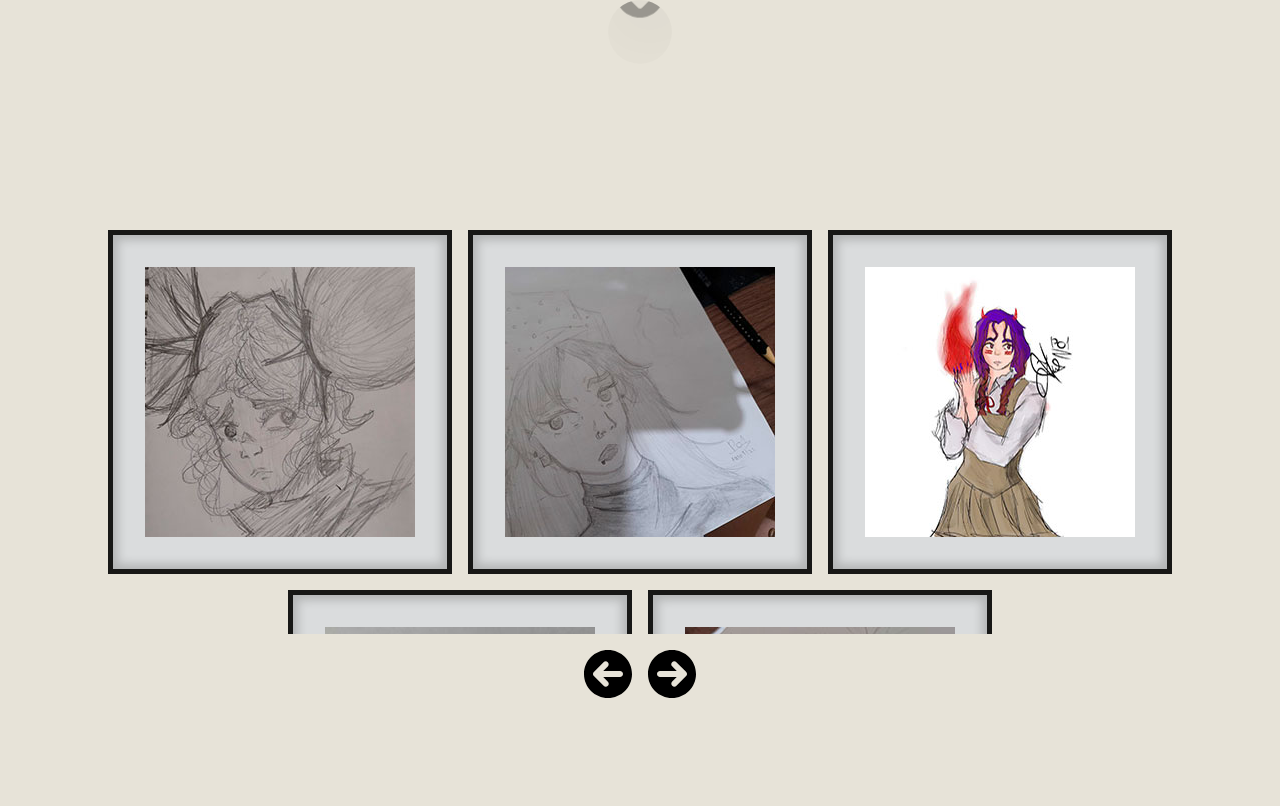
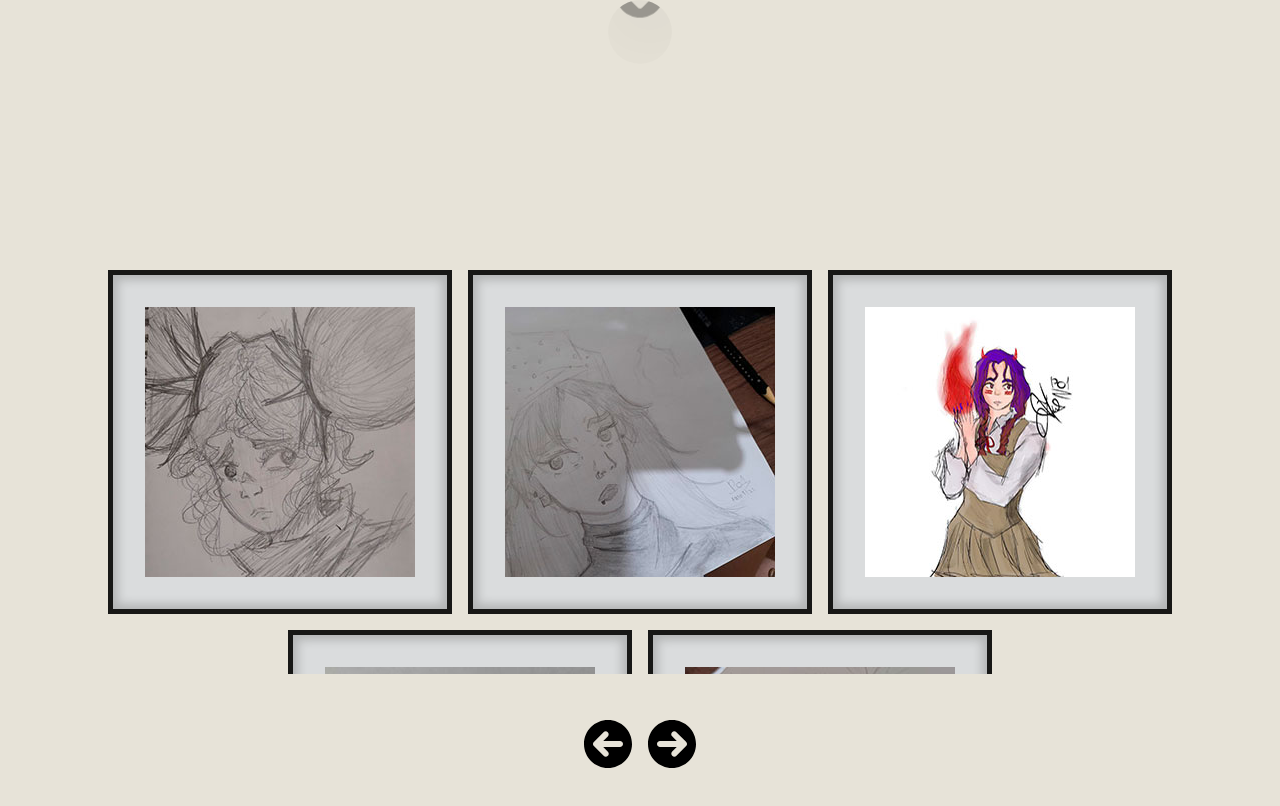
Before and after one commit to AtomicFeasT/01Artworks, a React (Vite) app: page / in a window 1280 px wide. Shown: the part 720-1526 px from the top of the page. Built offline with nearby package versions, Linux system fonts and the light colour scheme; a web font is replaced by a local one.

Commit message:
style(src): for now, removed carousel logic

```diff
--- a/src/pages/HomeRevamp.tsx
+++ b/src/pages/HomeRevamp.tsx
@@ -1,4 +1,4 @@
-import { FunctionComponent, HTMLAttributes, ReactNode, useState } from "react"
+import React, { FunctionComponent, HTMLAttributes, ReactNode, useRef, useState } from "react"
 
 // Production SCSS
 import '../styles/pages/home.scss'
@@ -6,6 +6,7 @@ import '../styles/pages/home.scss'
 // Autoprefixed CSS
 // import './css/styles.min.css'
 
+// Remove And Add Class In The Click Of A Button
 type SectionProps = HTMLAttributes<HTMLElement>&{children: ReactNode, show: boolean, hideClass: string}
 
 const Section: FunctionComponent<SectionProps> = ({
@@ -22,6 +23,13 @@ const Section: FunctionComponent<SectionProps> = ({
     )
 }
 
+// Carousel Logic
+// const buttons = document.querySelectorAll('[]')
+
+// buttons.forEach(button => {
+
+// });
+
 export function HomeRevamp() {
     const [showClass, setShowClass] = useState(false)
 
@@ -29,7 +37,7 @@ export function HomeRevamp() {
         <>
         <main className="main">
             <Section className="main-section" show={showClass} hideClass='hideHome'>
-                <div className={`hero-wrapper ${showClass? 'hideHero': ''}`} id="hero">
+                <div className={`hero-wrapper ${showClass ? 'hideHero': ''}`}>
 
                     <div className="frame-wrapper">
                         <div className="fw-400 modern-frame span-two-columns">
@@ -49,12 +57,15 @@ export function HomeRevamp() {
                 </div>
             </Section>
 
-            <section className={`gallery-section ${showClass? 'showGallery': ''}`} id="gallerySection">
+            <section className={`gallery-section ${showClass ? 'showGallery': ''}`} id="gallerySection">
                 <div id="logoGallery">
                     <p className="strong-logo" onClick={() => setShowClass(false)}></p>
                 </div>
 
-                <div id="slide" className="slide-show">
+                <div className="slides-wrapper carousel">
+
+                    <div className="slide-show-wrapper">
+                        <div data-active className="slide-show first-slide">
                             <div className="modern-frame">
                                 <img className="frame-image" src="./assets/regular/anxious.jpg" alt="" />
                             </div>
@@ -76,10 +87,37 @@ export function HomeRevamp() {
                             </div>
                         </div>
 
+                        <div className="slide-show second-slide">
+
+                            <div className="modern-frame">
+                                <img className="frame-image" src="./assets/regular/anxious.jpg" alt="" />
+                            </div>
+
+                            <div className="modern-frame">
+                                <img className="frame-image" src="./assets/regular/cheese-top-hat.jpg" alt="" />
+                            </div>
+
+                            <div className="modern-frame">
+                                <img className="frame-image" src="./assets/regular/fire-flex.jpg" alt="" />
+                            </div>
+
+                            <div className="modern-frame">
+                                <img className="frame-image" src="./assets/regular/hasegui.jpg" alt="" />
+                            </div>
+
+                            <div className="modern-frame">
+                                <img className="frame-image" src="./assets/regular/pizza.jpg" alt="" />
+                            </div>
+                        </div>
+                    </div>
+
                     <div className="buttons">
-                    <button><img className="button-left" src="./assets/arrows/circle-arrow-left-solid.svg" alt="" /></button>
-                    <button><img className="button-right" src="./assets/arrows/circle-arrow-right-solid.svg" alt="" /></button>
+                        <button><img className="button-left prev" src="./assets/arrows/circle-arrow-left-solid.svg" alt="" /></button>
+                        <button><img className="button-right next" src="./assets/arrows/circle-arrow-right-solid.svg" alt="" /></button>
                     </div>
+                </div>
+
+
 
             </section>
 
--- a/src/styles/pages/home.scss
+++ b/src/styles/pages/home.scss
@@ -89,9 +89,31 @@ body {
   transform: translateY(0);
 }
 
+// .slides-wrapper {
+//   display: flex;
+// }
+
+.carousel {
+  display: flex;
+  position: relative;
+  inset: 0;
+}
+
+.slide-show-wrapper {
+  width: 100%;
+  content: "";
+  position: absolute;
+  // inset: 0;
+  // top: 50%;
+  left: 50%;
+  z-index: 999;
+  transform: translateX(-50%) translateY(-50%);
+}
+
 .slide-show {
   text-align: center;
 
+  width: 100%;
   height: 420px;
   display: flex;
   flex-wrap: wrap;
@@ -99,13 +121,28 @@ body {
   justify-content: center;
   gap: 1rem;
 
-  overflow-x: hidden;
+  overflow-x: auto;
+
   padding: 1rem;
-
-  margin-inline: 1rem;
 
   transition: 1.5s;
   transition-timing-function: ease-out;
+
+  opacity: 0;
+}
+
+[data-active] {
+  opacity: 1;
+}
+
+// .first-slide,
+// .second-slide {
+
+// }
+
+.second-slide {
+  position: absolute;
+  z-index: 999;
 }
 
 .showSlide {
@@ -116,9 +153,17 @@ body {
 
 .buttons {
   text-align: center;
+
   display: flex;
   justify-content: center;
   gap: 1rem;
+
+  content: "";
+
+  position: absolute;
+  // top: 80%;
+  left: 50%;
+  transform: translateX(-50%) translateY(500%);
   margin-block: 1rem;
 
   button {
@@ -131,4 +176,5 @@ body {
 .button-right {
   width: 3rem;
   height: 3rem;
+  cursor: pointer;
 }
--- a/stylelint.config.cjs
+++ b/stylelint.config.cjs
@@ -37,7 +37,6 @@ module.exports = {
       'order/order': ['custom-properties', 'declarations'],
       'at-rule-no-unknown': null,
       'order/properties-order': [
-        'content',
         'list-type',
         'font',
         'font-size',
@@ -112,6 +111,7 @@ module.exports = {
         'border-bottom-right-radius',
         'border-bottom-left-radius',
         'cursor',
+        'content',
         'position',
         'top',
         'bottom',
```
Lines whose indentation alone changed are shown as unchanged.
